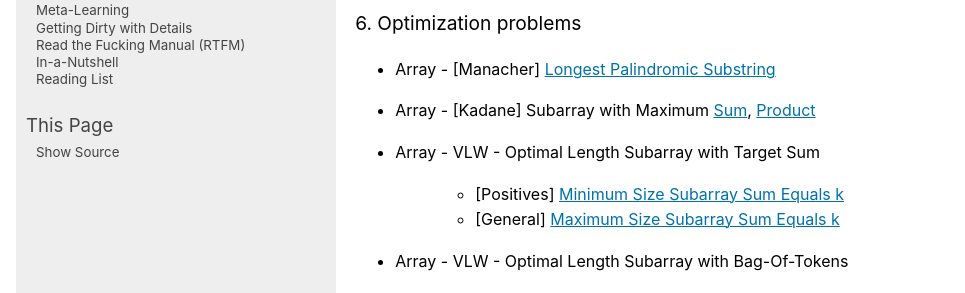
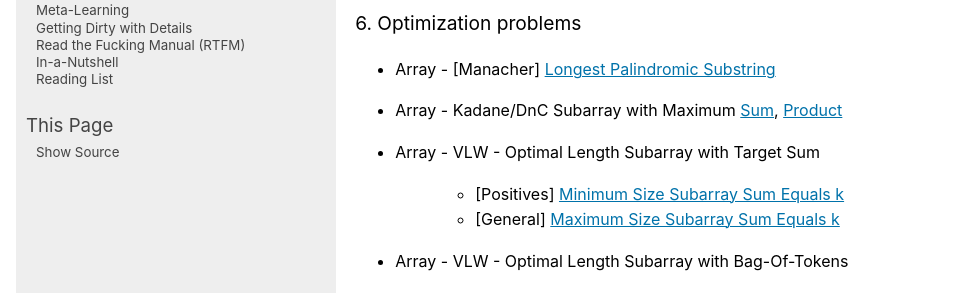
Before and after one commit to uselesstechjunks/leetcode, a Sphinx documentation site: the page built from docs/source/dsa/index.rst, in a window 1280 px wide and 900 px high, scrolled down 889 px. Shown: the part 160-453 px from the top of the window, without its empty margins (0-965 px from the left). Built offline with Sphinx 7.4.7, drawn with Linux system fonts in a browser that asks for light colours; pages that are not in the unit, such as notebooks, are missing from menus.

Commit message:
Update index.rst

```diff
--- a/docs/source/dsa/index.rst
+++ b/docs/source/dsa/index.rst
@@ -42,7 +42,7 @@ Important Algorithms
 6. Optimization problems
 ---------------------------------------------------------------------------------
 - Array - [Manacher] `Longest Palindromic Substring <https://leetcode.com/problems/longest-palindromic-substring/>`_
-- Array - [Kadane] Subarray with Maximum `Sum <https://leetcode.com/problems/maximum-subarray/description/>`_, `Product <https://leetcode.com/problems/maximum-product-subarray/description/>`_
+- Array - Kadane/DnC Subarray with Maximum `Sum <https://leetcode.com/problems/maximum-subarray/description/>`_, `Product <https://leetcode.com/problems/maximum-product-subarray/description/>`_
 - Array - VLW - Optimal Length Subarray with Target Sum
 
 	- [Positives] `Minimum Size Subarray Sum Equals k <https://leetcode.com/problems/minimum-size-subarray-sum/description/>`_
```
